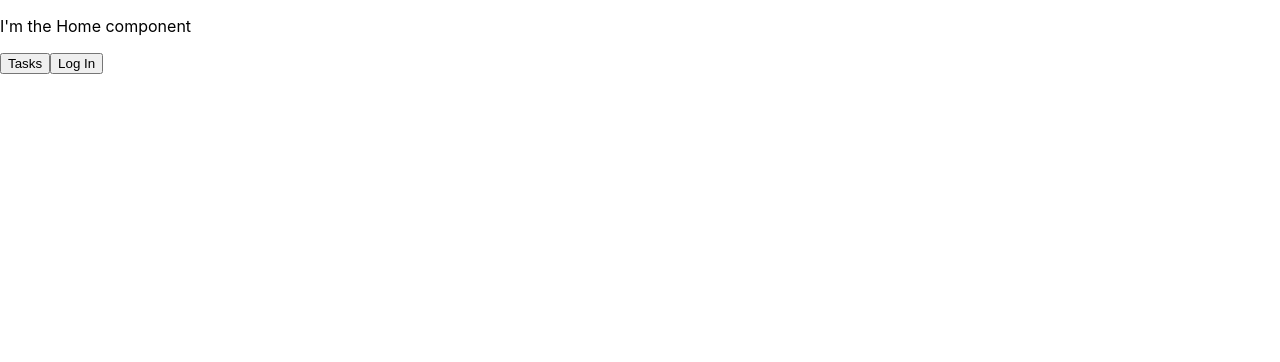
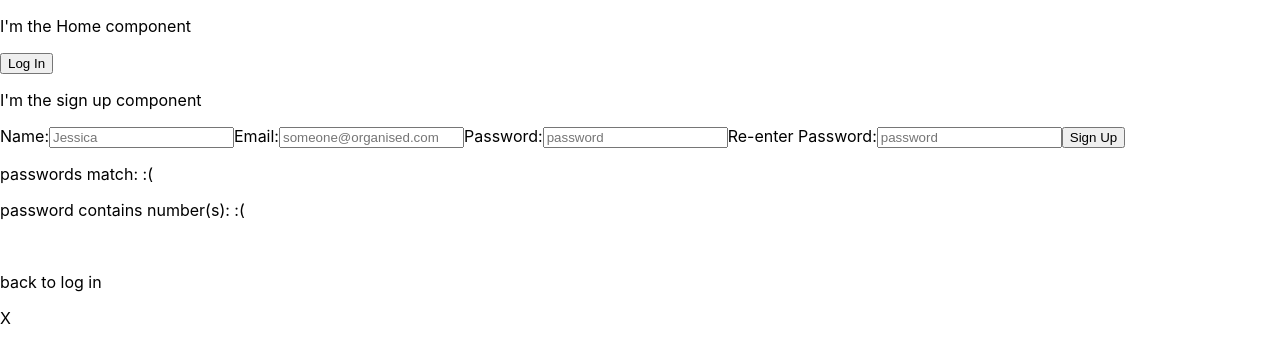
Before and after one commit to Ledwos/ToGoList, a React (Create React App) app in the folder tglfront/: page / in a window 1280 px wide. Shown: the top 362 px of the page. Built offline with nearby package versions, Linux system fonts and the light colour scheme.

Commit message:
update routes / functional signup!

```diff
--- a/tglfront/src/App.js
+++ b/tglfront/src/App.js
@@ -97,10 +97,10 @@ const App = () => {
   return (
     <div id='App'>
       <Switch>
-        <Route exact path='/' children={<HomeComp taskPage={taskPage} loginPage={loginPage}/>} />
+        <Route exact path='/' children={<HomeComp taskPage={taskPage} loginPage={loginPage} logOut={logOut} handleLogin={handleLogin} loggedIn={loggedIn} />} />
         <Route path='/tasks' children={loggedIn ? <TaskComp user={uId} uname={uName} logOut={logOut} homePage={homePage}/> : <Redirect to='/' />} />
-        <Route path='/login' children={loggedIn ?  <Redirect to='/tasks' /> : <LogInComp handleLogin={handleLogin} signupPage={signupPage}/>} />
-        <Route path='/signup' children={loggedIn ? <Redirect to='/tasks' /> : <SignUpComp />} />
+        {/* <Route path='/login' children={loggedIn ?  <Redirect to='/tasks' /> : <LogInComp handleLogin={handleLogin} signupPage={signupPage}/>} /> */}
+        {/* <Route path='/signup' children={loggedIn ? <Redirect to='/tasks' /> : <SignUpComp />} /> */}
       </Switch>
     </div>
   );
--- a/tglfront/src/components/HomeComp/HomeComp.js
+++ b/tglfront/src/components/HomeComp/HomeComp.js
@@ -1,11 +1,35 @@
-import React from 'react';
+import React, { useState } from 'react';
+import LogInComp from '../LogInComp/LogInComp';
+import SignUpComp from '../SignUpComp/SignUpComp';
+
 
 const HomeComp = (props) => {
+    const [loginState, setloginState] = useState(false);
+    const [signupState, setsignupState] = useState(true);
+
+
+    const toggleLogin = () => {
+        setsignupState(false);
+        setloginState(!loginState);
+    };
+    const toggleSignup = () => {
+        setloginState(false);
+        setsignupState(!signupState);
+    };
+
+    const resetHome = () => {
+        setsignupState(false);
+        setloginState(false);
+    }
+
     return (
         <div>
             <p>I'm the Home component</p>
-            <button onClick={props.taskPage}>Tasks</button>
-            <button onClick={props.loginPage}>Log In</button>
+            {props.loggedIn === 'true' ? <button onClick={props.taskPage}>Tasks</button> : null}
+            {props.loggedIn === 'true' ? <button onClick={props.logOut}>Log out</button> : <button onClick={toggleLogin}>Log In</button>}
+            {loginState | signupState === true ? null : <p>Lorem ipsum dolor sit amet, consectetuer adipiscing elit. Aenean commodo ligula eget dolor. Aenean massa. Cum sociis natoque penatibus et magnis dis parturient montes, nascetur ridiculus mus. Donec quam felis, ultricies nec, pellentesque eu, pretium quis, sem. Nulla consequat massa quis enim. Donec pede justo, fringilla vel, aliquet nec, vulputate eget, arcu. In enim justo, rhoncus ut, imperdiet a, venenatis vitae, justo. Nullam dictum felis eu pede mollis pretium. Integer tincidunt. Cras dapibus. Vivamus elementum semper nisi. Aenean vulputate eleifend tellus. Aenean leo ligula, porttitor eu, consequat vitae, eleifend ac, enim. Aliquam lorem ante, dapibus in, viverra quis, feugiat a, tellus. Phasellus viverra nulla ut metus varius laoreet. Quisque rutrum. Aenean imperdiet. Etiam ultricies nisi vel augue. Curabitur ullamcorper ultricies nisi. Nam eget dui. Etiam rhoncus.</p>}
+            {loginState ? <LogInComp toggleSignup={toggleSignup} resetHome={resetHome} {...props} /> : null}
+            {signupState ? <SignUpComp toggleLogin={toggleLogin} resetHome={resetHome} /> : null}
         </div>
     );
 };
--- a/tglfront/src/components/LogInComp/LogInComp.js
+++ b/tglfront/src/components/LogInComp/LogInComp.js
@@ -1,11 +1,6 @@
 import React from 'react';
-// import { useHistory } from 'react-router-dom';
 
 const LogInComp = (props) => {
-    // let history = useHistory();
-    // const signupPage = () => {
-    //     history.push('/signup');
-    //   };
     return (
         <div>
             <p>I'm the log in component</p>
@@ -27,8 +22,8 @@ const LogInComp = (props) => {
                 <button type='submit'>Log in</button>
             </form>
             <br />
-            <p>Don't have an account? <span onClick={props.signupPage}>click here</span> to sign up</p>
-
+            <p>Don't have an account? <span onClick={props.toggleSignup}>click here</span> to sign up</p>
+            <p onClick={props.resetHome}>X</p>
         </div>
     );
 };
--- a/tglfront/src/components/SignUpComp/SignUpComp.js
+++ b/tglfront/src/components/SignUpComp/SignUpComp.js
@@ -1,9 +1,89 @@
-import React from 'react';
+import React, { useState, useEffect } from 'react';
 
-const SignUpComp = () => {
+const SignUpComp = (props) => {
+    const [pass1, setpass1] = useState('i');
+    const [pass2, setpass2] = useState('o');
+
+    useEffect(() => {
+        checkmatch();
+    }, [pass1, pass2]);
+
+    const checkmatch = () => {
+        if (pass1 === pass2) {
+            return ':)';
+        } else {
+            return ':(';
+        };
+    };
+
+    const checknum = () => {
+        if (/\d/.test(pass1)) {
+            return ':)';
+        } else {
+            return ':(';
+        };
+    };
+
+    const setp1 = (e) => {
+        setpass1(e.target.value);
+    };
+
+    const setp2 = (e) => {
+        setpass2(e.target.value);
+    };
+
+    const checksubmit = (e) => {
+        e.preventDefault();
+        const name = document.getElementById('username').value;
+        const email = document.getElementById('email').value;
+        const pass = document.getElementById('pass').value;
+        fetch('http://www.localhost:8080/api/newacc', {
+            mode: 'cors',
+            method: 'post',
+            headers: {
+                'Accept': 'application/json, text/plain, */*',
+                'Content-Type': 'application/json'
+            },
+            body: JSON.stringify({
+                "name": name,
+                "pass": pass,
+                "email": email
+            })
+        })
+        .then((response) => {
+            if (response.status === 200) {
+                console.log('congrats');
+                document.getElementById('signupForm').reset();
+                props.resetHome();
+            } else {
+                console.log('error: ' + response.status);
+            }
+        });
+    }
+
     return (
         <div>
             <p>I'm the sign up component</p>
+            <form id='signupForm' onSubmit={checksubmit} method='POST'>
+                <label for='username'>Name:</label>
+                <input type='text' id='username' placeholder='Jessica' required></input>
+                <label for='email'>Email:</label>
+                <input type='text'
+                        id='email'
+                        placeholder='someone@organised.com'
+                        pattern="[a-zA-Z0-9!#$%&amp;'*+\/=?^_`{|}~.-]+@[a-zA-Z0-9-]+(\.[a-zA-Z0-9-]+)*"
+                        required></input>
+                <label for='pass'>Password:</label>
+                <input minLength='8' type='password' id='pass' placeholder='password' required onChange={setp1}></input>
+                <label for='rpass'>Re-enter Password:</label>
+                <input type='password' minLength='8' id='rpass' placeholder='password' required onChange={setp2}></input>
+                <button type='submit'>Sign Up</button>
+            </form>
+            <p>passwords match: {checkmatch()}</p>
+            <p>password contains number(s): {checknum()}</p>
+            <br />
+            <p onClick={props.toggleLogin}>back to log in</p>
+            <p onClick={props.resetHome}>X</p>
         </div>
     );
 };
```
Also changed, not shown: 1 other file (tests, documents, lock files or other folders).
